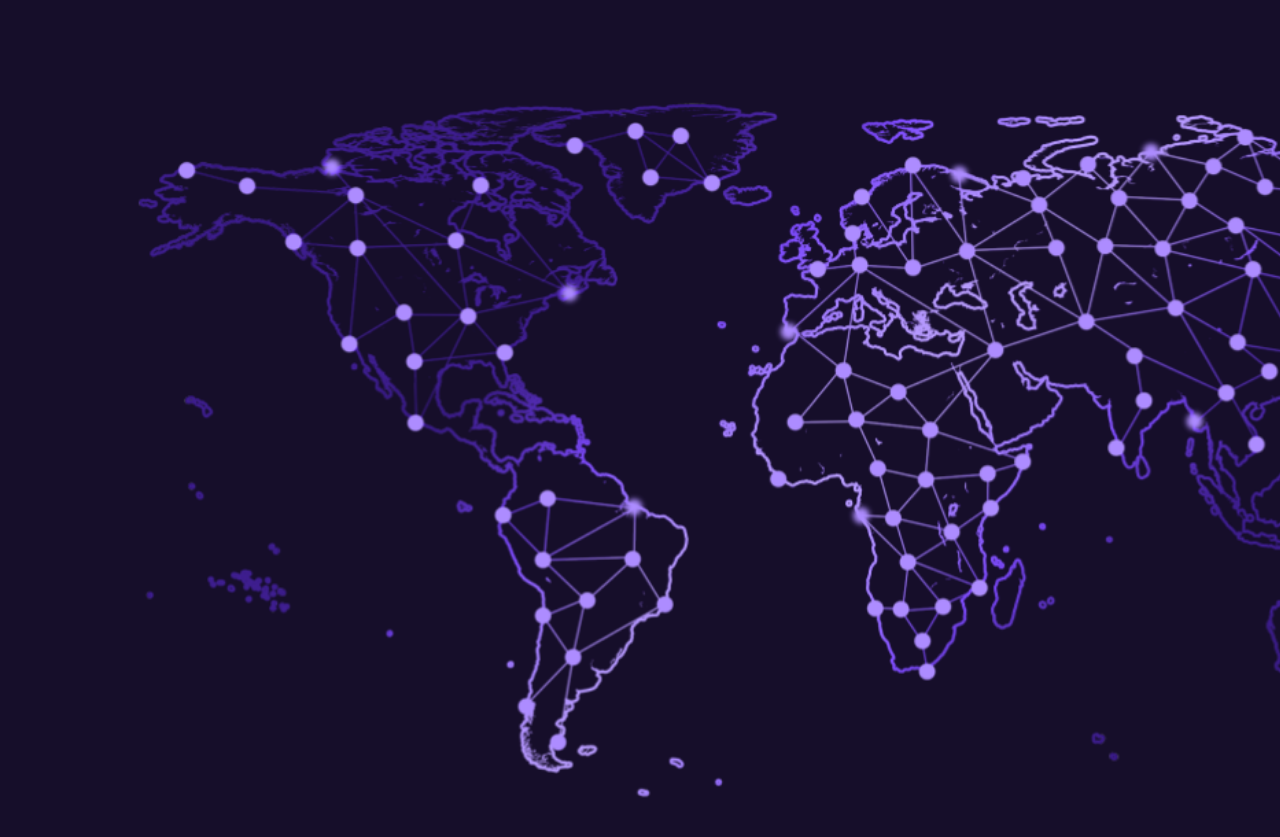
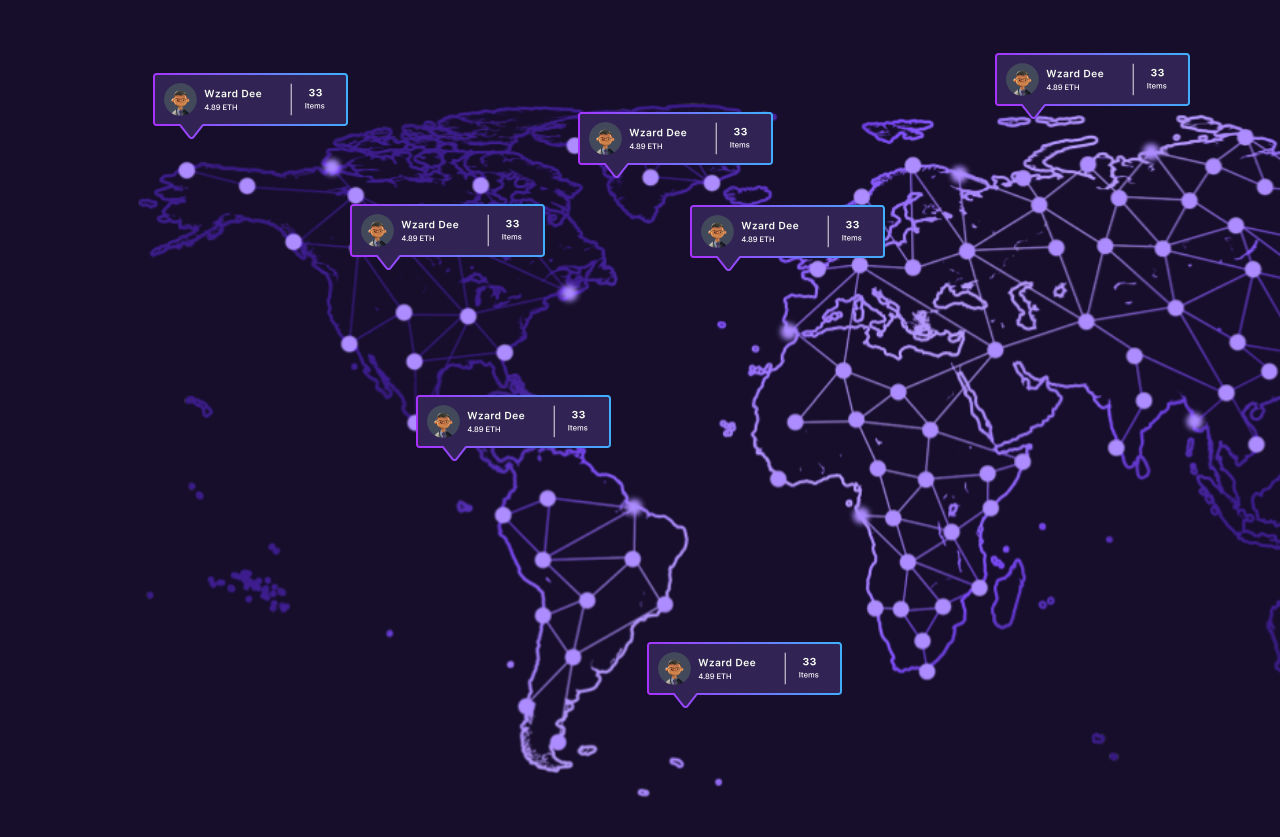
Before and after one commit to Abhishekranjan-01/PW-Milestone-repo-tailwind, a plain HTML site: page Project-4/index.html in a window 1280 px wide. Shown: the part 803-1640 px from the top of the page. Drawn offline with Linux system fonts and the light colour scheme.

Commit message:
All Person Images Placed On Map For MD Screens and Max Screens0;

```diff
--- a/Project-4/index.html
+++ b/Project-4/index.html
@@ -114,10 +114,29 @@
 
         </div>
         <!-- World Map -->
-        <div class="bg-[url('./assets/map.png')] bg-no-repeat max-md:bg-contain md:bg-contain min-[1243px]:bg-cover  h-screen">
+        <div class="bg-[url('./assets/map.png')] bg-no-repeat max-md:bg-contain md:bg-contain min-[1243px]:bg-cover  h-screen md:relative">
+
+            <!-- Img Placed On Canada On md-->
+                <img src="./assets/person.png" alt="Person" class="relative left-[153px] top-9 max-md:hidden">
+            <!-- Img Placed On USA On md -->
+                <img src="./assets/person.png" alt="Person" class="relative left-[350px] top-[100px] max-md:hidden">
+            <!-- Img Placed On South America Continent on md-->
+                <img src="./assets/person.png" alt="Person" class="relative left-[416px] top-56 max-md:hidden">
+
+            <!-- Img Placed On East Russia on Md -->
+                <img src="./assets/person.png" alt="Person" class="absolute right-[90px] top-4 max-md:hidden">
+
+            <!-- Img Placed On East Europe on md -->
+                <img src="./assets/person.png" alt="Person" class="absolute right-[507px] top-[75px] max-md:hidden">
+
+            <!-- Img Placed On Central Asia on Md-->
+
+            <img src="./assets/person.png" alt="Person" class="absolute right-[395px] top-[168px] max-md:hidden">
+
+            <img src="./assets/person.png" alt="Person" class="absolute right-[438px] bottom-32 max-md:hidden">
 
         </div>
-
+        <!-- max-md:w-[20%] -->
     </section>
 
 
```
Also changed, not shown: Project-4/style.css.
